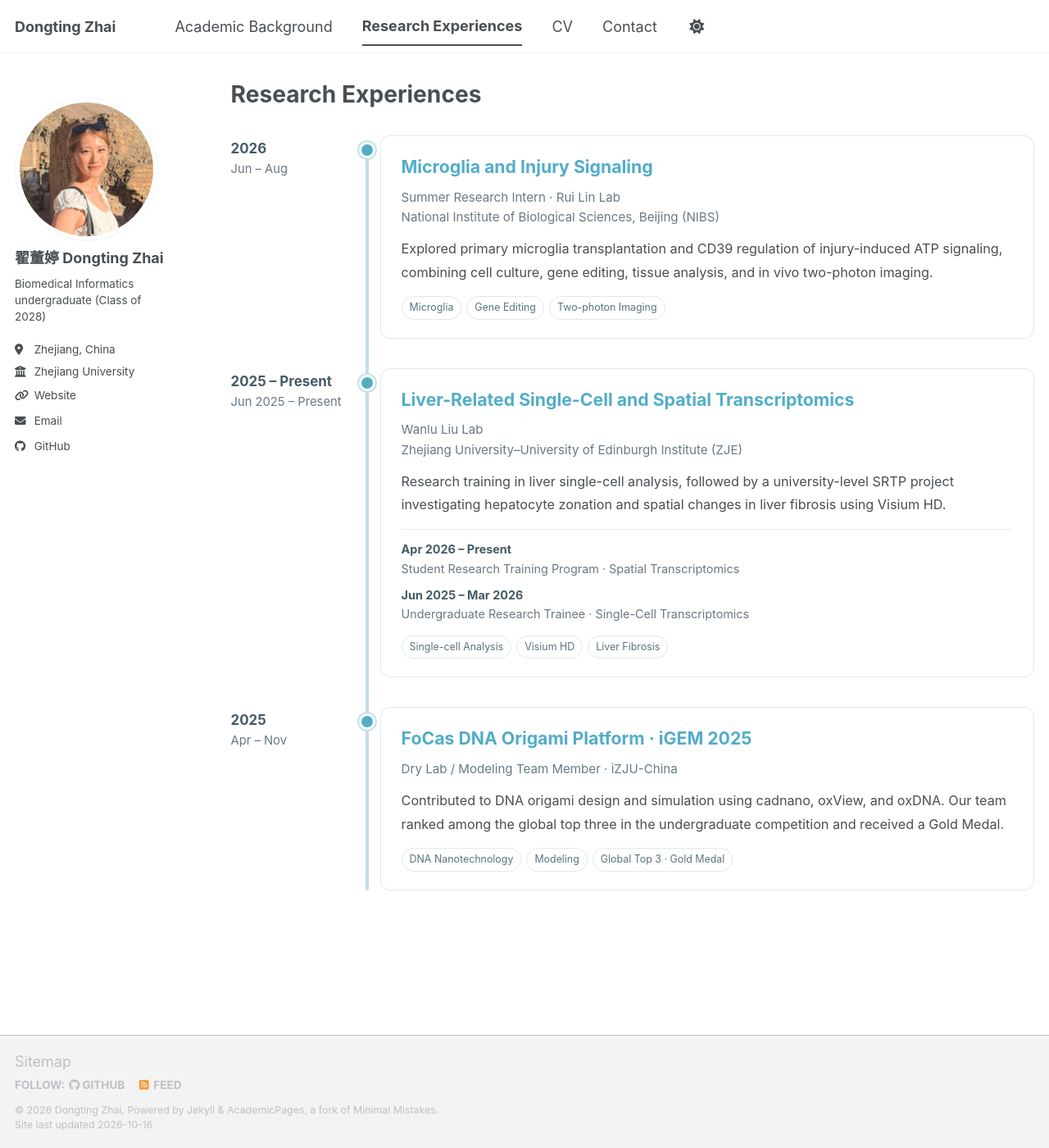
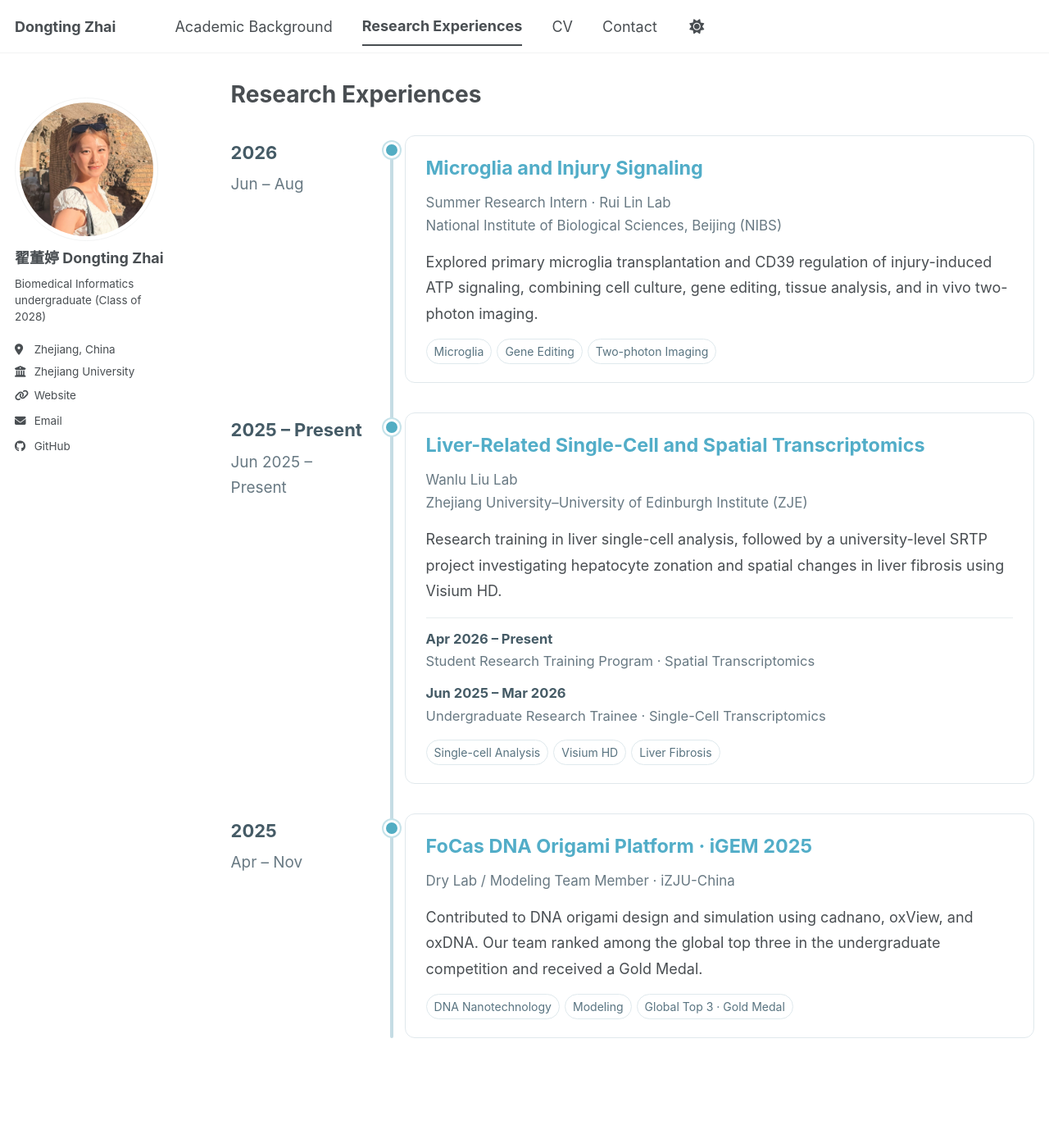
Before and after one commit to Iris1618/Iris1618.github.io, a Jekyll site: the page built from _pages/portfolio.html, in a window 1280 px wide and 1400 px high. Shown: the whole window at 82% size. Built offline with Jekyll 4.4.1, drawn with Linux system fonts in a browser that asks for light colours; a script bundle is joined from its source files by our own code; library files that are not in the unit come from our copies.

Commit message:
Improve timeline readability and keep upcoming entries visible

```diff
--- a/_pages/portfolio.html
+++ b/_pages/portfolio.html
@@ -7,25 +7,25 @@ author_profile: true
 
 <style>
 .research-timeline{list-style:none;margin:2rem 0;padding:0}
-.research-timeline .research-event{--axis-center:166px;position:relative;display:grid;grid-template-columns:150px minmax(0,1fr);gap:32px;margin:0;padding:0 0 36px}
+.research-timeline .research-event{--axis-center:196px;position:relative;display:grid;grid-template-columns:180px minmax(0,1fr);gap:32px;margin:0;padding:0 0 36px}
 .research-event::before{content:"";position:absolute;left:calc(var(--axis-center) - 2px);top:12px;bottom:-12px;width:4px;border-radius:2px;background:#c5dce4}
 .research-event:last-child::before{bottom:36px}
 .research-event::after{content:"";position:absolute;box-sizing:border-box;left:calc(var(--axis-center) - 10px);top:8px;width:20px;height:20px;border:3px solid #fff;border-radius:50%;background:#52adc3;box-shadow:0 0 0 2px #c5e2e9}
-.research-date{font-size:.82rem;line-height:1.6;color:#687983;padding:3px 12px 0 0}
-.research-date strong{display:block;color:#455b66;font-size:.94rem}
+.research-date{font-size:1.05rem;line-height:1.65;color:#687983;padding:3px 12px 0 0}
+.research-date strong{display:block;color:#455b66;font-size:1.22rem;margin-bottom:5px}
 .research-card{border:1px solid #e0e8ec;border-radius:12px;padding:22px 25px;background:var(--global-bg-color,#fff)}
-.research-card h2{border:0;margin:0 0 10px;padding:0;font-size:1.18rem;line-height:1.45}
+.research-card h2{border:0;margin:0 0 12px;padding:0;font-size:1.3rem;line-height:1.45}
 .research-card h2 a{text-decoration:none}.research-card h2 a:hover{text-decoration:underline}
-.research-role{margin:0 0 12px;font-size:.84rem;color:#687983;line-height:1.6}
-.research-card .research-summary{margin:0;font-size:.9rem;line-height:1.75}
-.research-stages{margin:16px 0 0;padding-top:12px;border-top:1px solid #e7edef;display:grid;gap:9px;font-size:.8rem;line-height:1.6;color:#687983}
+.research-role{margin:0 0 14px;font-size:.94rem;color:#687983;line-height:1.65}
+.research-card .research-summary{margin:0;font-size:1rem;line-height:1.75}
+.research-stages{margin:16px 0 0;padding-top:12px;border-top:1px solid #e7edef;display:grid;gap:12px;font-size:.92rem;line-height:1.65;color:#687983}
 .research-stages strong{color:#455b66}
 .research-tags{display:flex;flex-wrap:wrap;gap:6px;margin-top:15px}
-.research-tags span{font-size:.69rem;line-height:1.5;border:1px solid #dfe9ed;border-radius:999px;padding:4px 9px;color:#597481}
+.research-tags span{font-size:.78rem;line-height:1.5;border:1px solid #dfe9ed;border-radius:999px;padding:4px 9px;color:#597481}
 .research-timeline.is-animated .research-date,.research-timeline.is-animated .research-card{transition:opacity .65s ease,transform .65s cubic-bezier(.22,1,.36,1)}
 .research-timeline.is-animated .research-event::after{transition:opacity .45s ease,transform .5s cubic-bezier(.22,1,.36,1);transform-origin:center}
-.research-timeline.is-animated .research-event:not(.is-visible) .research-date,.research-timeline.is-animated .research-event:not(.is-visible) .research-card{opacity:0;transform:translateY(24px)}
-.research-timeline.is-animated .research-event:not(.is-visible)::after{opacity:0;transform:scale(.35)}
+.research-timeline.is-animated .research-event:not(.is-visible) .research-date,.research-timeline.is-animated .research-event:not(.is-visible) .research-card{opacity:.8;transform:translateY(14px)}
+.research-timeline.is-animated .research-event:not(.is-visible)::after{opacity:.8;transform:scale(.85)}
 .research-timeline.is-animated .research-card{transition-delay:.08s}
 @media(prefers-reduced-motion:reduce){.research-timeline.is-animated .research-event .research-date,.research-timeline.is-animated .research-event .research-card,.research-timeline.is-animated .research-event::after{opacity:1;transform:none;transition:none}}
 @media(max-width:700px){.research-timeline .research-event{--axis-center:6px;grid-template-columns:1fr;gap:10px;padding-left:27px;padding-bottom:28px}.research-event::before{top:12px;bottom:-12px}.research-event:last-child::before{bottom:28px}.research-date{padding:0;display:flex;gap:8px;align-items:baseline;flex-wrap:wrap}.research-card{padding:18px}}
```
